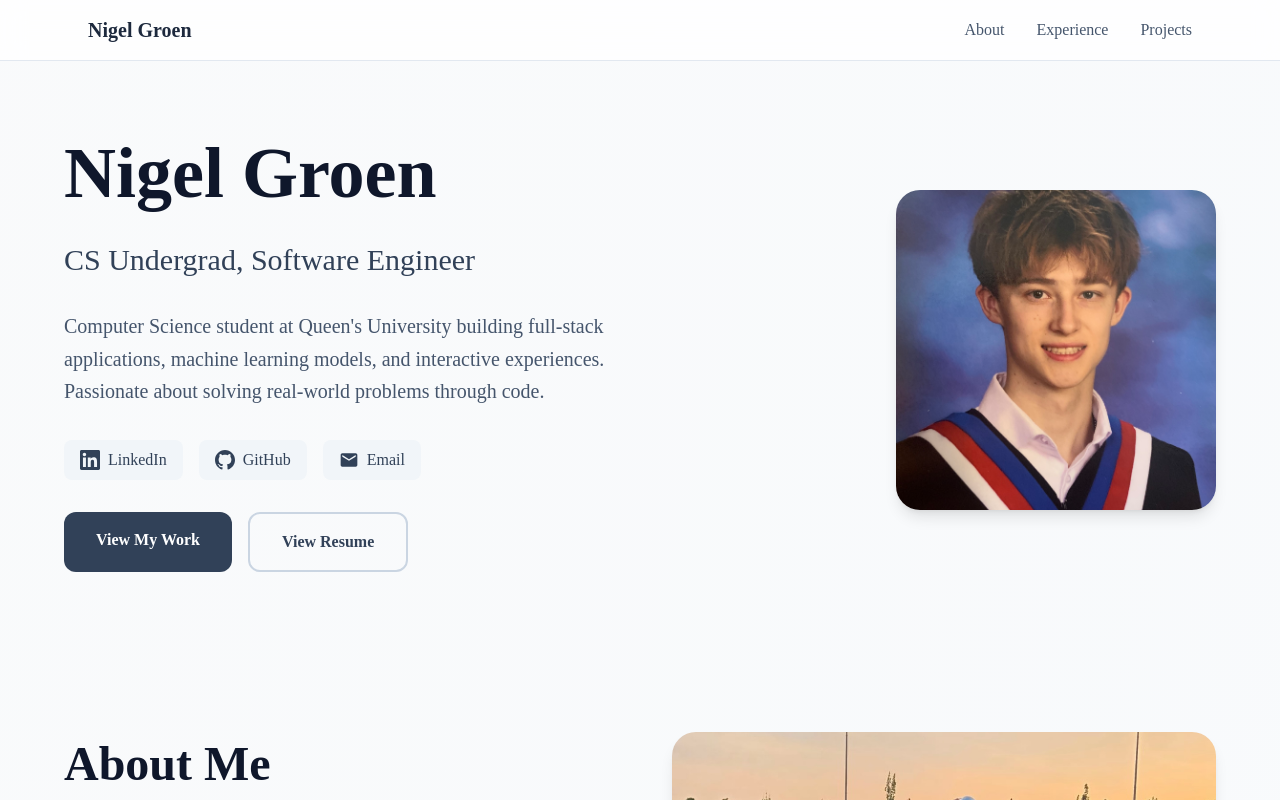
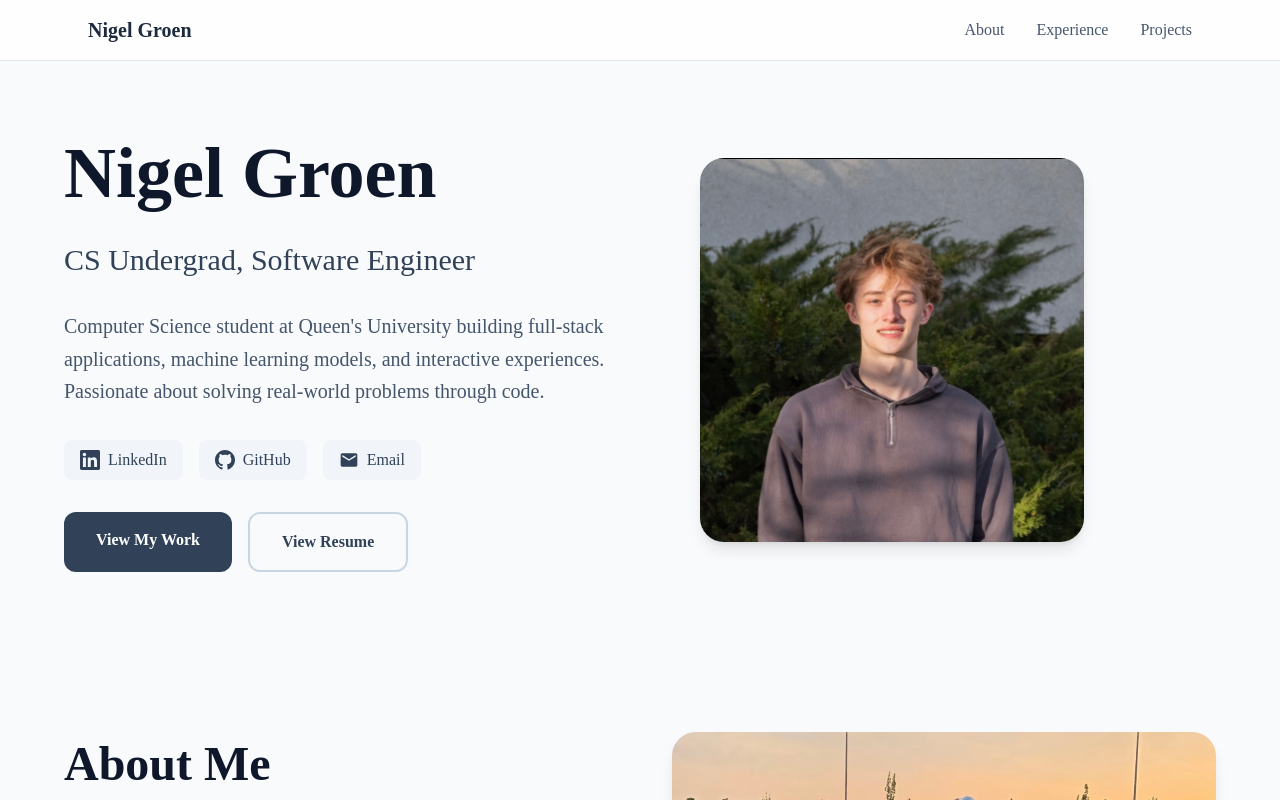
Before and after one commit to NigelGroen5/personal-website, a Next.js app in the folder my-portfolio/: page / in a window 1280 px wide. Shown: the top 800 px of the page. Built offline with nearby package versions, Linux system fonts and the light colour scheme.

Commit message:
Update Headshot

```diff
--- a/my-portfolio/app/page.tsx
+++ b/my-portfolio/app/page.tsx
@@ -145,12 +145,12 @@ export default function Home() {
             </div>
 
             {/* Right side - Headshot area */}
-            <div className="flex justify-center lg:justify-end">
-              <div className="relative">
+            <div className="flex justify-center lg:justify-center">
+              <div className="relative transform lg:-translate-x-12">
                 {/* Headshot */}
-                <div className="w-80 h-80 rounded-3xl shadow-lg overflow-hidden">
+                <div className="w-80 h-80 md:w-96 md:h-96 lg:w-96 lg:h-96 rounded-3xl shadow-lg overflow-hidden">
                   <img
-                    src="/images/IMG_6331.jpg"
+                    src="/images/IMG_9615.jpg"
                     alt="Nigel Groen Headshot"
                     className="w-full h-full object-cover"
                   />
```
Also changed, not shown: my-portfolio/public/images/IMG_6331.jpg (deleted).
